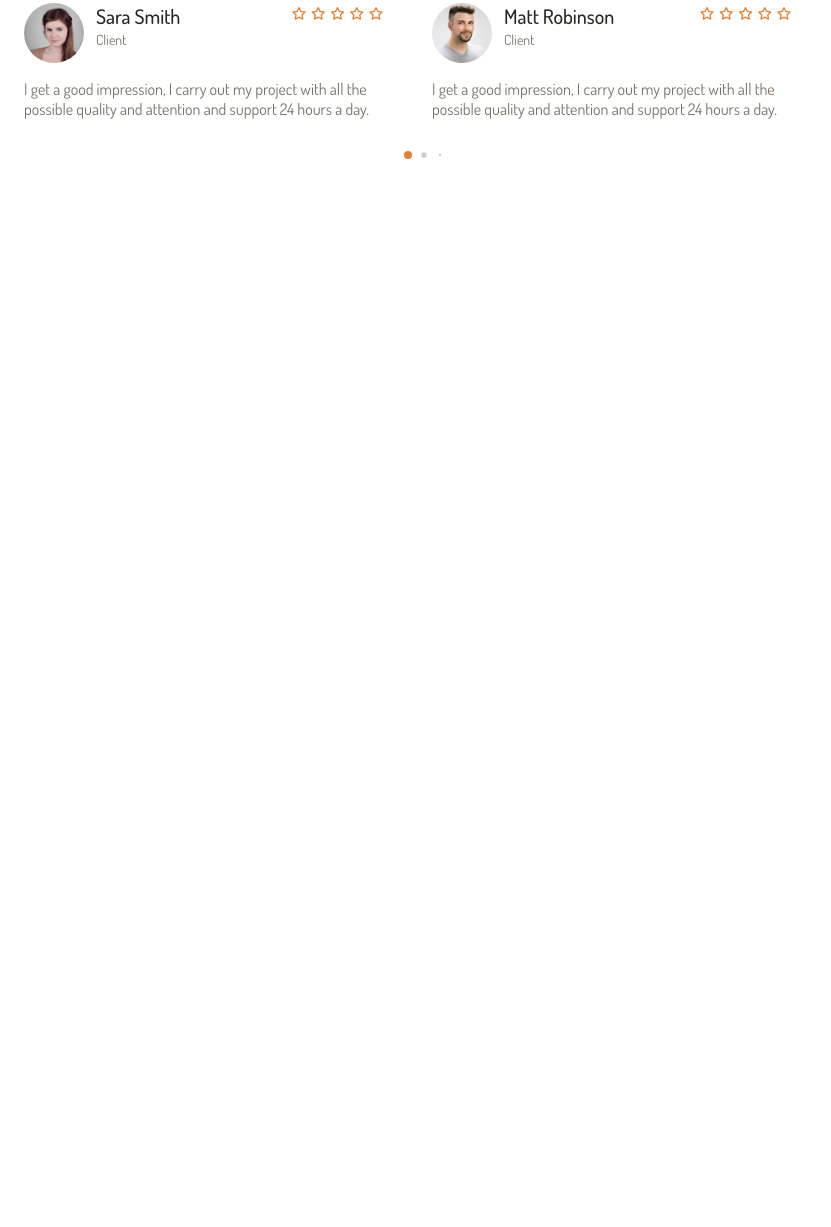
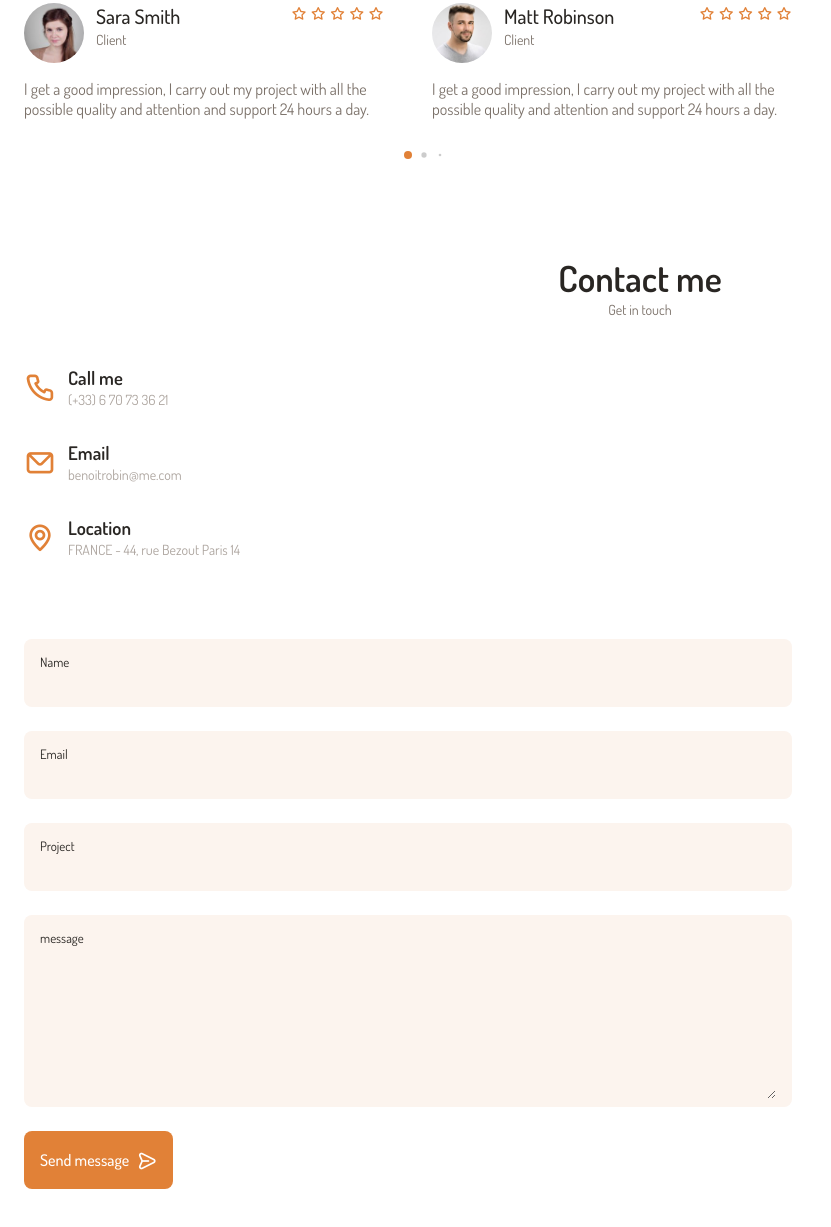
Before and after one commit to BenoitRobin/portfolio2022, a plain HTML site: page index.html in a window 1280 px wide. Shown: the part 4325-5552 px from the top of the page, without its empty margins (0-831 px from the left). Before the commit the page ends 4692 px from the top, so only its background shows below. Drawn offline with nearby package versions, Linux system fonts and the light colour scheme.

Commit message:
Contacct me Section

```diff
--- a/assets/css/styles.css
+++ b/assets/css/styles.css
@@ -817,8 +817,53 @@ img {
 }
 
 /*==================== CONTACT ME ====================*/
+.contact__container {
+    row-gap: 3rem;
+}
 
+.contact__information {
+    display: flex;
+    margin-bottom: var(--mb-2);
+}
 
+.contact__icon {
+    font-size: 2rem;
+    color: var(--first-color);
+    margin-right: var(--mb-0-75);
+
+}
+
+.contact__title {
+    font-size: var(--h3-font-size);
+    font-weight: var(--font-medium);
+}
+
+.contact__subtitle {
+    font-size: var(--small-font-size);
+    color: var(--text-color-light);
+}
+
+.contact__content {
+    background-color: var(--input-color);
+    border-radius: .5rem;
+    padding: .75rem 1rem .25rem;
+}
+
+.contact__label {
+    font-size: var(--smaller-font-size);
+    color: var(--title-color);
+}
+
+.contact__input {
+    width: 100%;
+    background-color: var(--input-color);
+    color: var(--text-color);
+    font-family: var(--body-font);
+    font-size: var(--normal-font-size);
+    border: none;
+    outline: none;
+    padding: .25rem .5rem .5rem 0;
+}
 /*==================== FOOTER ====================*/
 
 
--- a/index.html
+++ b/index.html
@@ -1017,7 +1017,67 @@
 
       <!--==================== CONTACT ME ====================-->
       <section class="contact section" id="contact">
+        <h2 class="section__title">Contact me</h2>
+        <span class="section__subtitle">Get in touch</span>
 
+        <div class="contact__container container grid">
+          <div>
+
+              <div class="contact__information">
+                <i class="uil uil-phone contact__icon"></i>
+
+                  <div>
+                      <h3 class="contact_title">Call me</h3>
+                      <span class="contact__subtitle">(+33) 6 70 73 36 21</span>
+                  </div>
+              </div>
+
+              <div class="contact__information">
+                <i class="uil uil-envelope contact__icon"></i>
+
+                  <div>
+                      <h3 class="contact_title">Email</h3>
+                      <span class="contact__subtitle">benoitrobin@me.com</span>
+                  </div>
+              </div>
+
+              <div class="contact__information">
+                <i class="uil uil-map-marker contact__icon"></i>
+
+                  <div>
+                      <h3 class="contact_title">Location</h3>
+                      <span class="contact__subtitle">FRANCE - 44, rue Bezout Paris 14</span>
+                  </div>
+              </div>
+          </div>
+
+          <form action="" class="contact__form grid">
+            <div class="contact__inputs grid">
+              <div class="contact__content">
+                <label for="" class="contact__label">Name</label>
+                <input type="text" class="contact__input">
+              </div>
+              <div class="contact__content">
+                <label for="" class="contact__label">Email</label>
+                <input type="email" class="contact__input">
+              </div>
+            </div>
+            <div class="contact__content">
+              <label for="" class="contact__label">Project</label>
+              <input type="text" class="contact__input">
+            </div>
+            <div class="contact__content">
+              <label for="" class="contact__label">message</label>
+              <textarea name="" id="" cols="0" rows="7" class="contact__input"></textarea>
+            </div>
+
+            <div>
+              <a href="#" class="button button--flex">Send message
+              <i class="uil uil-message button__icon"></i>
+              </a>
+            </div>
+          </form>
+        </div>
       </section>
     </main>
 
```
